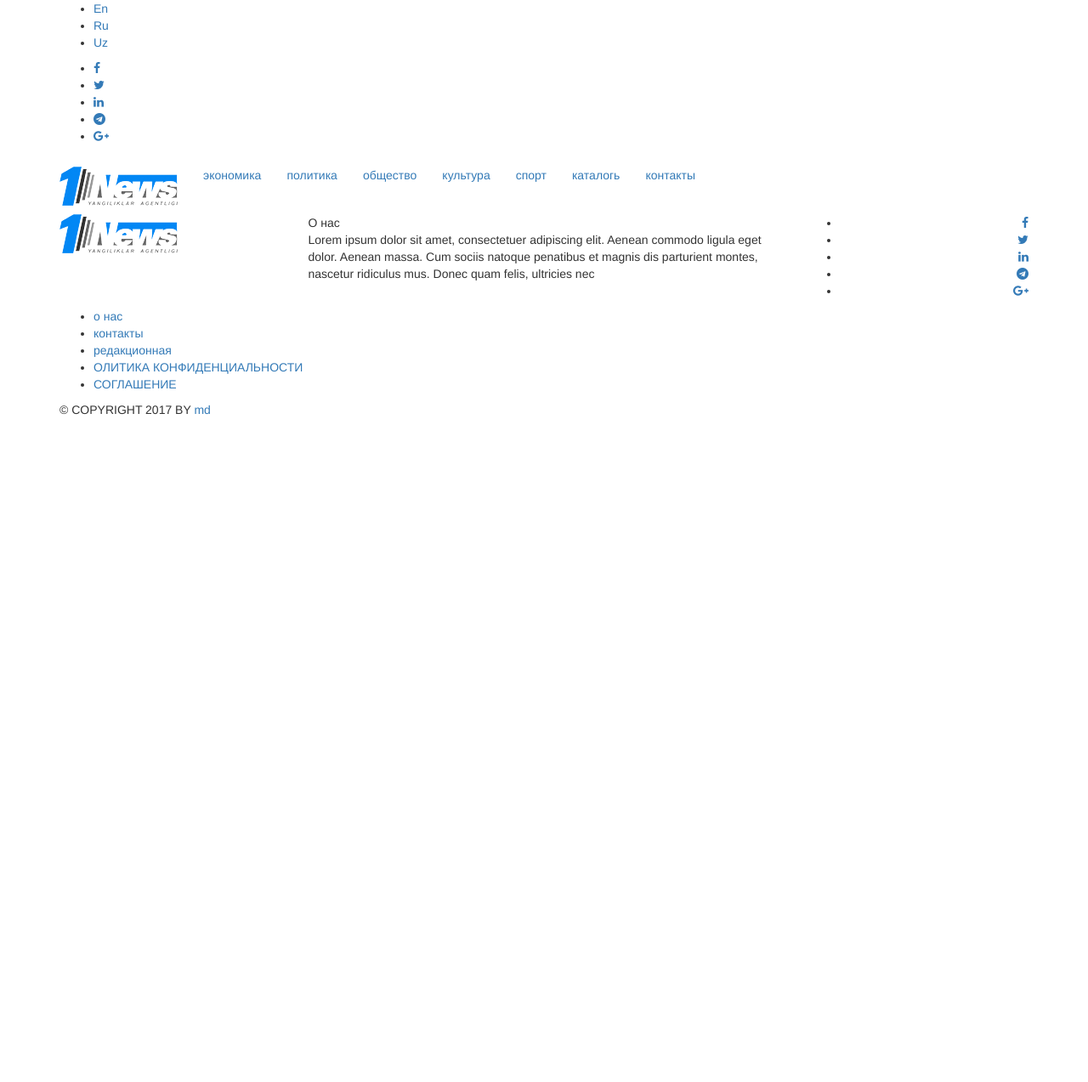
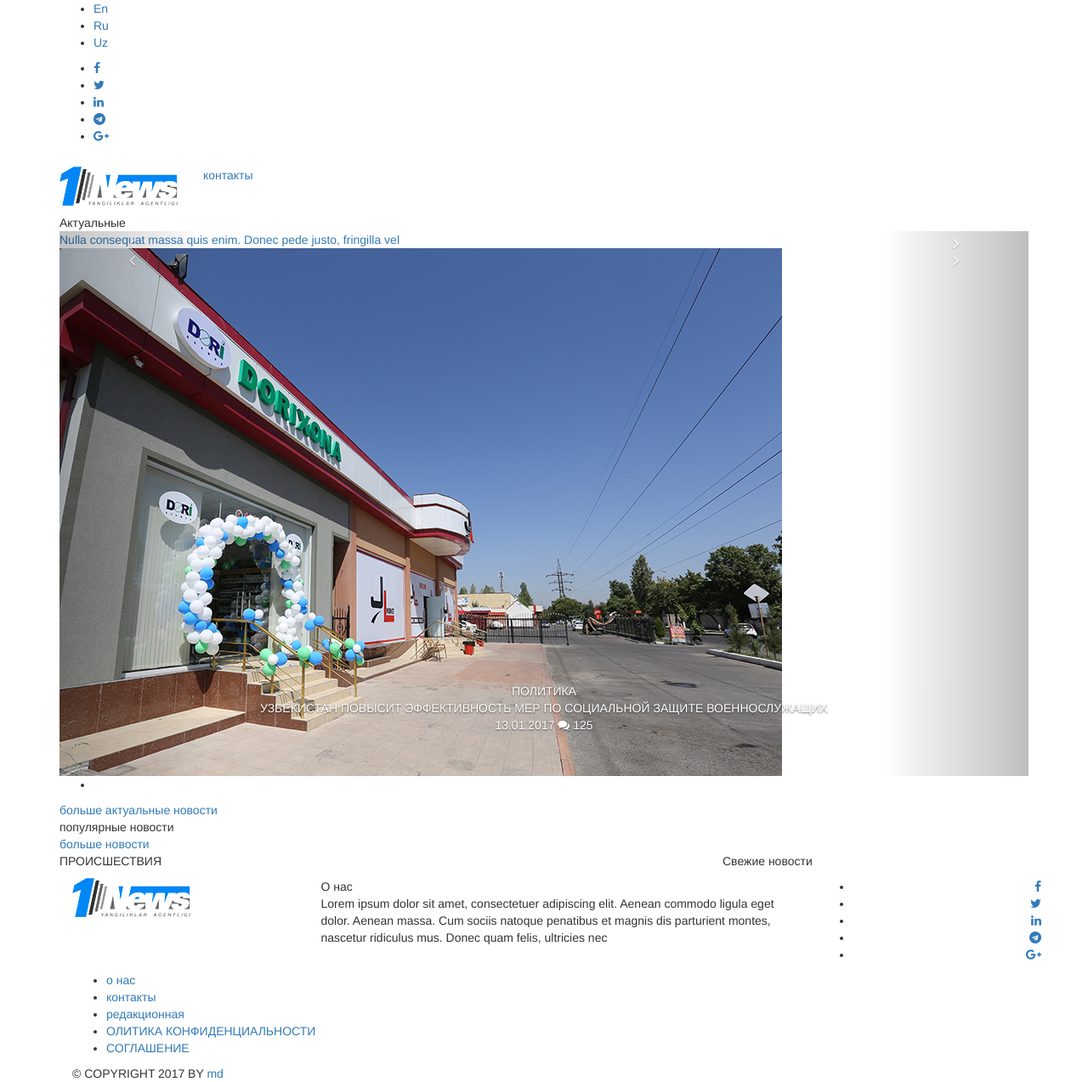
Before and after one commit to abdulaziz112005/newone, a Django app: page / in a window 1280 px wide. Shown: the part 160-1433 px from the top of the page at 85% size. Before the commit the page ends 648 px from the top, so only its background shows below. Run offline with Django 3.2, Linux system fonts and the light colour scheme; data that the repository does not hold is empty; some libraries are stand-ins or nearby versions.

Commit message:
index.html tayyor

```diff
--- a/src/news/views.py
+++ b/src/news/views.py
@@ -4,7 +4,15 @@
 
 
 def index(request):
-    return render(request, 'main/index.html')
+    fresh = Articles.objects.order_by('-create_at')[:5]
+    news = Articles.objects.all()
+    categorys = Category.objects.all()
+    context = {
+        'categorys': categorys,
+        'news': news,
+        'fresh':fresh
+    }
+    return render(request, 'main/index.html', context)
 
 def category(request):
     categories = Category.objects.all()
--- a/src/templates/base.html
+++ b/src/templates/base.html
@@ -12,13 +12,15 @@
 	<link rel="stylesheet" href="{% static 'css/media.css' %}">
 </head>
 <body>
-	<div class="topheader">
+
+
+<div class="topheader">
 		<div class="container">
 
 				<ul class="menu">
 					<li><a href="#">о нас</a></li>
 					<li><a href="#">редакционная</a></li>
-					<li><a href="catalog/">каталогь</a></li>
+					<li><a href="#">каталогь</a></li>
 					<li><a href="contact/">контакты</a>
 </li>
 					</ul>
@@ -57,21 +59,20 @@
 					<i class="fa fa-close"></i>
 				</button>
 				<ul class="nav navbar-nav">
-					<li class="active"><a href="#">экономика</a></li>
-					<li><a href="#">политика</a></li>
-					<li><a href="#">общество</a></li>
-					<li><a href="#">культура</a></li>
-					<li><a href="#">спорт</a></li>
-					<li><a href="catalog/">каталогь</a></li>
-					<li><a href="contact/">контакты</a></li>
+					{% for category in categorys %}
+					<li class="active"><a href="#">{{ category.name }}</a></li>
+					{% endfor %}
+					<li><a href="#">контакты</a></li>
+
 				</ul>
 
 			</div>
 		</div>
 	</nav>
 	<a href="#" class="bigrek"></a>
-	{% block content %} {% endblock %}
-<div class="foot_about">
+
+	{% block content %} {% endblock%}
+		<div class="foot_about">
 		<div class="container">
 			<div class="row">
 				<div class="col-md-3 col-xs-12"><img src="{% static 'img/logo.png' %}" alt="" class="logo"></div>
@@ -107,7 +108,6 @@
 	</footer>
 
 
-
 	<script src="{% static 'js/jquery.js' %}"></script>
 	<script src="{% static 'js/bootstrap.min.js' %}"></script>
 	<script src="{% static 'js/main.js' %}"></script>
--- a/src/templates/main/index.html
+++ b/src/templates/main/index.html
@@ -1,5 +1,202 @@
 {% extends 'base.html' %}
 {% block title %} INDEX {% endblock %}
+{% load static %}
 {% block content %}
 
+
+
+<div class="container wrapper">
+		<div class="longrek"></div>
+		<div class="l_news">
+			<div class="title">Актуальные</div>
+			<div class="l_news_box">
+				<div id="littlenews" class="carousel slide" data-ride="carousel">
+					<div class="carousel-inner" role="listbox">
+						<div class="item active">
+							<a href="#">Nulla consequat massa quis enim. Donec pede justo, fringilla vel</a>
+						</div>
+						<div class="item">
+							<a href="#">111 Nulla consequat massa quis enim. Donec pede justo, fringilla vel</a>
+						</div>
+					</div>
+
+					<a class="left carousel-control" href="#littlenews" role="button" data-slide="prev">
+						<i class="fa fa-angle-left"></i>
+					</a>
+					<a class="right carousel-control" href="#littlenews" role="button" data-slide="next">
+						<i class="fa fa-angle-right"></i>
+					</a>
+				</div>
+			</div>
+		</div>
+		<div class="clearfix"></div>
+		<div class="fav_news">
+			<div class="big_fav">
+				<div id="bigfav" class="carousel slide" data-ride="carousel">
+					<div class="carousel-inner" role="listbox">
+						<div class="item active">
+							<img src="{% static 'img/news2.jpg' %}" alt="...">
+								<a href="#">
+									<div class="carousel-caption">
+										<div class="caption_pos">
+											<div class="type_news">ПОЛИТИКА</div>
+											<div class="title">УЗБЕКИСТАН ПОВЫСИТ ЭФФЕКТИВНОСТЬ МЕР ПО СОЦИАЛЬНОЙ ЗАЩИТЕ ВОЕННОСЛУЖАЩИХ</div>
+											<span class="date">13.01.2017</span>
+											<span class="com_count"><span class="fa fa-comments"></span> 125 </span>
+										</div>
+									</div>
+								</a>
+						</div>
+
+					</div>
+					<div class="control">
+					<a class="left carousel-control" href="#bigfav" role="button" data-slide="prev">
+						<i class="fa fa-angle-left"></i>
+					</a>
+					<a class="right carousel-control" href="#bigfav" role="button" data-slide="next">
+						<i class="fa fa-angle-right"></i>
+					</a>
+					</div>
+				</div>
+			</div>
+			<div class="list_fav">
+
+				<div class="title"></div>
+				<ul>
+					<li>
+					{% for new in news %}
+						{% if new.is_actual == True %}
+
+
+							<a href="{% url 'news:info' new.id %}">
+								<div class="list_fimg">
+									<img src="{{ new.image.url }}" alt="">
+								</div>
+								<span class="list_type">ОБЩЕСТВО</span>
+								<span class="list_title" > {{ new.title }}</span>
+								<span class="date">{{ new.create_at  }}</span>
+							</a>
+
+							{% endif %}
+						{% endfor %}
+					</li>
+
+				</ul>
+				<a href="#" class="more">больше актуальные новости</a>
+
+			</div>
+
+
+		<div class="clearfix"></div>
+		</div>
+		<div class="head_title">популярные новости</div>
+		<div class="popular">
+			<div class="row">
+				{% for new in news %}
+					{% if new.is_columnist == True %}
+						<div class="col-md-3 col-xs-12">
+							<div class="p_img"><img src="{{ new.image.url }}" alt=""></div>
+							<a href="{% url 'news:info' new.id %}">{{ new.title }}</a>
+							<span class="date">{{ new.create_at }}</span>
+							<span class="p_type"><i class="fa fa-pencil"></i> Общество</span>
+						</div>
+					{% endif %}
+				{% endfor %}
+
+			</div>
+		</div>
+
+
+
+	<a href="#" class="big_more">больше новости</a>
+	<div class="rek1"></div>
+	</div>
+	<div class="container">
+		<div class="row">
+			<div class="col-md-8 col-xs-12">
+				<div class="head_title">ПРОИСШЕСТВИЯ</div>
+				<div class="news_box">
+					<div class="row">
+						<div class="col-md-6 col-xs-12">
+							{% for new in news %}
+							{% if new.category_id == 2 %}
+							<div class="big_news">
+								<div class="big_n_img"><img src="{{ new.image.url}}" alt=""></div>
+								<a href="{% url 'news:info' new.id %}">{{ new.description }}</a>
+								<span class="date">{{ new.create_at }}</span>
+								<span class="news_type"><i class="fa fa-pencil"></i> Общество</span>
+								<div class="desc">{{ new.content  }}</div>
+							</div>
+							{% endif %}
+							{% endfor %}
+						</div>
+
+							<div class="col-md-6 col-xs-12">
+							<ul class="list_news">
+								{% for new in news %}
+								{% if new.is_actual == True %}
+								<li>
+									<div class="list_img"><img src="{{ new.image.url }}" alt=""></div>
+									<a href="{% url 'news:info' new.id %}">{{ new.title}}</a>
+									<span class="date">{{ new.create_at  }}</span>
+									<span class="news_type"><i class="fa fa-pencil"></i> Общество</span>
+								</li>
+								{% endif %}
+							{% endfor %}
+
+							</ul>
+
+ 				</div>
+ 			</div>
+ 		</div>
+ 	</div>
+
+
+				<div class="col-md-4 col-xs-12">
+				<div class="head_title">Свежие новости</div>
+				<div id="listnews" class="carousel slide listnews" data-ride="carousel">
+					<div class="news_box">
+						<div class="carousel-inner" role="listbox">
+							<div class="item active">
+								<ul class="list_news">
+							{% for freshs in fresh%}
+									<li>
+										<div class="list_img"><img src="{{ freshs.image.url }}" alt=""></div>
+										<a href="{% url 'news:info' freshs.id %}">{{freshs.title }}</a>
+										<span class="date">{{ freshs.create_at }}</span>
+										<span class="news_type"><i class="fa fa-pencil"></i> Общество</span>
+									</li>
+							{% endfor %}
+								</ul>
+							</div>
+
+							</div>
+						</div>
+					</div>
+					<div class="indi_box">
+						<ol class="carousel-indicators">
+							<li data-target="#listnews" data-slide-to="0" class="active"></li>
+							<li data-target="#listnews" data-slide-to="1"></li>
+						</ol>
+					</div>
+				</div>
+				</div>
+
+
+
+
+
+
+
+
+
+
+
+
+
+
+
+
+
+
 {% endblock %}
```
